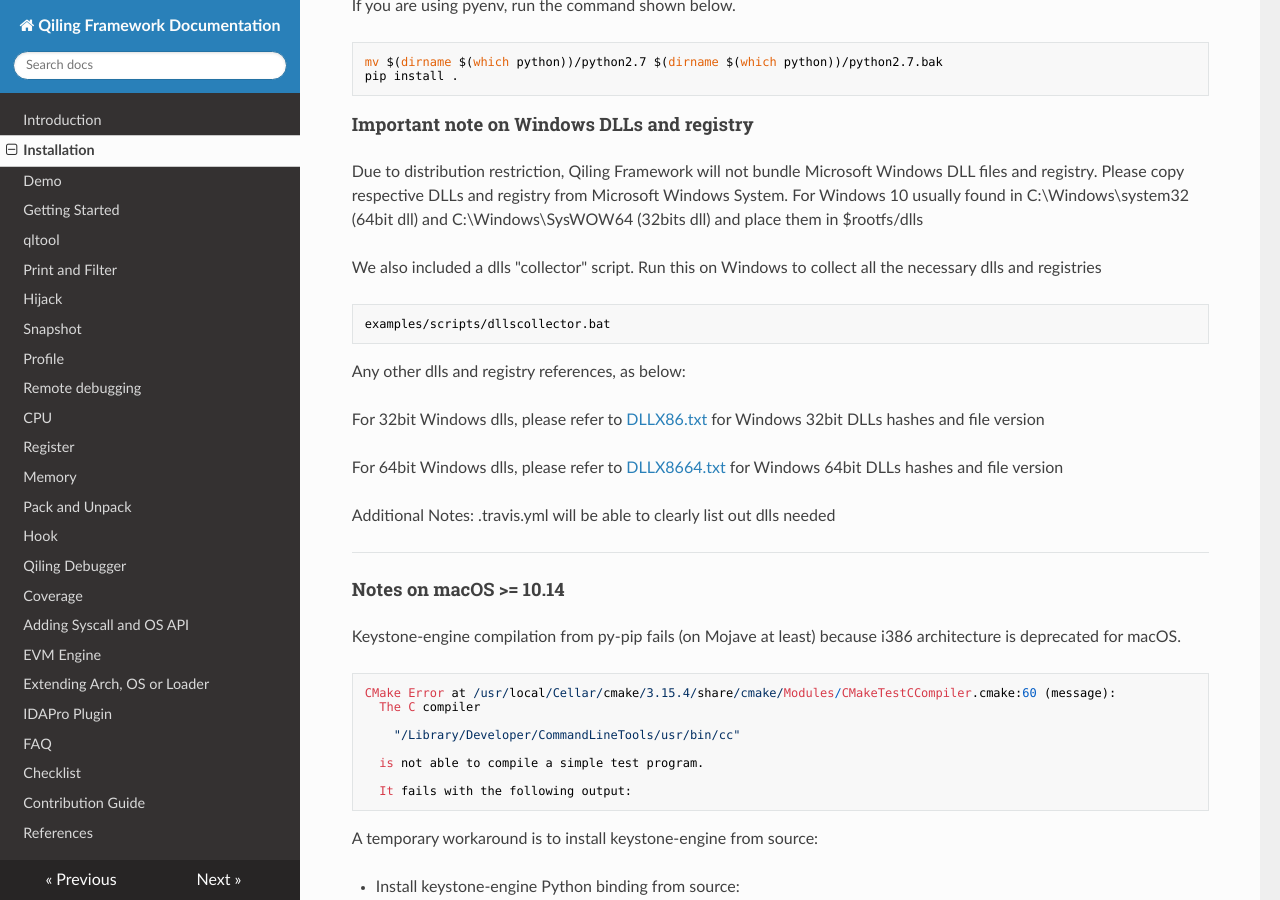
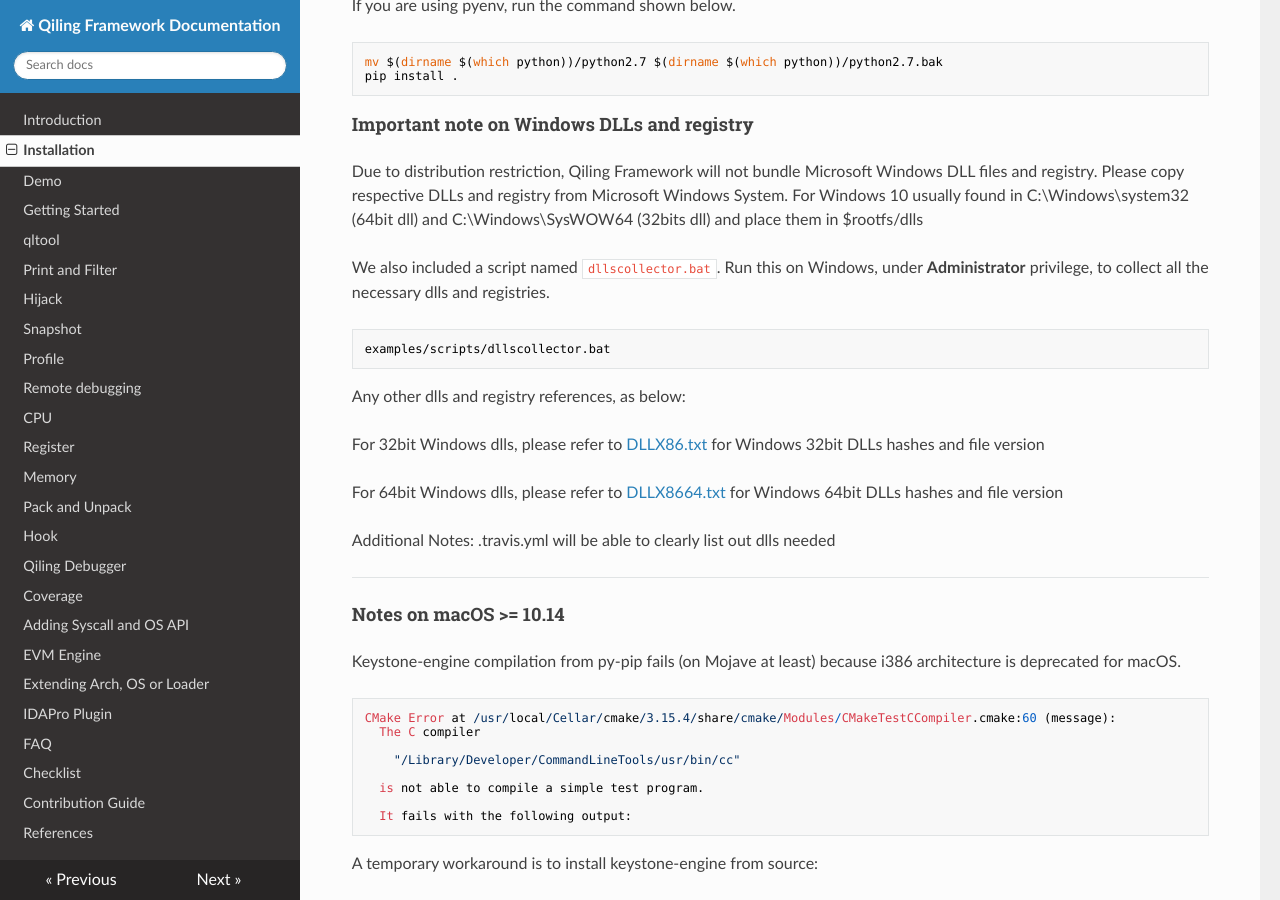
Before and after one commit to qilingframework/rtfd.io, an MkDocs documentation site: the page built from docs/install.md, in a window 1280 px wide and 900 px high, scrolled down 1121 px. Built offline with MkDocs 1.6.1, drawn with Linux system fonts in a browser that asks for light colours; nearby versions of some CDN libraries.

Commit message:
Update install.md
dllscollector.bat must be run from Admin account

````diff
--- a/docs/install.md
+++ b/docs/install.md
@@ -9,16 +9,20 @@ Qiling Framework is written in Python programming language and it works with dif
 ### One line installer
 
 Installation using pip (stable version)
+
 ```
 pip3 install qiling
 ```
+
 To install the latest dev version using pip
+
 ```
 pip3 install --user https://github.com/qilingframework/qiling/archive/dev.zip
 ```
 
 ### Manual Installation
 For this installation guide, Ubuntu desktop 18.04.3 LTS 64bit is the base example (Qiling Framework works in other Linux distributions that run Python 3.5 and above). Grab a copy of official Ubuntu ISO images from [Ubuntu CD mirrors](https://launchpad.net/ubuntu/+cdmirrors). Update and the system and also install pip3, git and cmake
+
 ```sh
 sudo apt-get update
 sudo apt-get upgrade
@@ -26,6 +30,7 @@ sudo apt install python3-pip git cmake
 ```
 
 Once completed, clone a copy of Qiling Framework source from github and run setup to install it.
+
 ```sh
 git clone https://github.com/qilingframework/qiling
 cd qiling
@@ -33,11 +38,13 @@ sudo pip3 install .
 ```
 
 Also don't forget to initialize the rootfs.
+
 ```sh
 git submodule update --init --recursive
 ```
 
 ### Dev branch: latest and greatest
+
 ```
 git clone -b dev https://github.com/qilingframework/qiling.git
 cd qiling && git submodule update --init --recursive
@@ -46,6 +53,7 @@ cd qiling && git submodule update --init --recursive
 ### Pyenv Installation
 
 If you are using pyenv, run the command shown below.
+
 ```sh
 mv $(dirname $(which python))/python2.7 $(dirname $(which python))/python2.7.bak
 pip install .
@@ -55,7 +63,7 @@ pip install .
 
 Due to distribution restriction, Qiling Framework will not bundle Microsoft Windows DLL files and registry. Please copy respective DLLs and registry from Microsoft Windows System. For Windows 10 usually found in C:\Windows\system32 (64bit dll) and C:\Windows\SysWOW64 (32bits dll) and place them in $rootfs/dlls
 
-We also included a dlls "collector" script. Run this on Windows to collect all the necessary dlls and registries
+We also included a script named `dllscollector.bat`. Run this on Windows, under **Administrator** privilege, to collect all the necessary dlls and registries.
 
 ```cmd
 examples/scripts/dllscollector.bat
@@ -89,6 +97,7 @@ CMake Error at /usr/local/Cellar/cmake/3.15.4/share/cmake/Modules/CMakeTestCComp
 A temporary workaround is to install keystone-engine from source:
 
 * Install keystone-engine Python binding from source:
+
 ```sh
 git clone https://github.com/keystone-engine/keystone
 cd keystone
````
